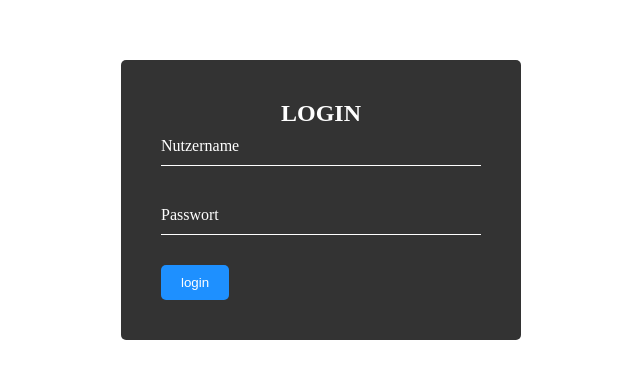
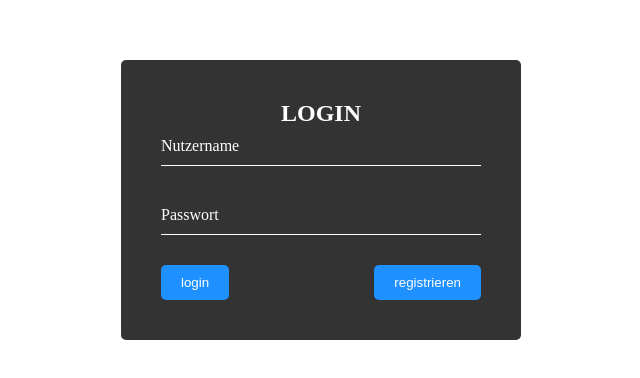
Before and after one commit to TP-Nguyen/Lagom, an Angular app in the folder db-web-app/: page / in a window 1280 px wide. Shown: the part 200-578 px from the top of the page, without its empty margins (319-959 px from the left). Built offline with nearby package versions, Linux system fonts and the light colour scheme.

Commit message:
button registrieren

```diff
--- a/db-web-app/src/app/app.component.css
+++ b/db-web-app/src/app/app.component.css
@@ -64,3 +64,7 @@ body{
     border-radius: 5px;
 
 }
+
+#registrieren {
+    float: right;
+}
--- a/db-web-app/src/app/app.component.html
+++ b/db-web-app/src/app/app.component.html
@@ -1,36 +1,19 @@
-<!-- * * * * * * * * * * * * * * * * * * * * * * * * * * * * * * * -->
-<!-- * * * * * * * * * * * The content below * * * * * * * * * * * -->
-<!-- * * * * * * * * * * is only a placeholder * * * * * * * * * * -->
-<!-- * * * * * * * * * * and can be replaced. * * * * * * * * * * * -->
-<!-- * * * * * * * * * * * * * * * * * * * * * * * * * * * * * * * -->
-<!-- * * * * * * * * * Delete the template below * * * * * * * * * * -->
-<!-- * * * * * * * to get started with your project! * * * * * * * * -->
-<!-- * * * * * * * * * * * * * * * * * * * * * * * * * * * * * * * -->
-
 <div class="box">
   <h2>LOGIN</h2>
   <form>
       <div class="inputBox">
-          <input type="text" name="" required="">
+          <input type="text" required="">
           <label>Nutzername</label>
       </div>
       <div class="inputBox">
-          <input type="text" name="" required="">
+          <input type="text" required="">
           <label>Passwort</label>
       </div>
-      <input type="submit" name="" value="login">
+      <input id="login" type="submit" value="login">
+      <input id="registrieren" type="submit" value="registrieren">
   </form>
 </div>
 
 
-<!-- * * * * * * * * * * * * * * * * * * * * * * * * * * * * * * * -->
-<!-- * * * * * * * * * * * The content above * * * * * * * * * * * -->
-<!-- * * * * * * * * * * is only a placeholder * * * * * * * * * * -->
-<!-- * * * * * * * * * * and can be replaced. * * * * * * * * * * * -->
-<!-- * * * * * * * * * * * * * * * * * * * * * * * * * * * * * * * -->
-<!-- * * * * * * * * * * End of Placeholder * * * * * * * * * * * -->
-<!-- * * * * * * * * * * * * * * * * * * * * * * * * * * * * * * * -->
-
-
 
 <router-outlet></router-outlet>
```
